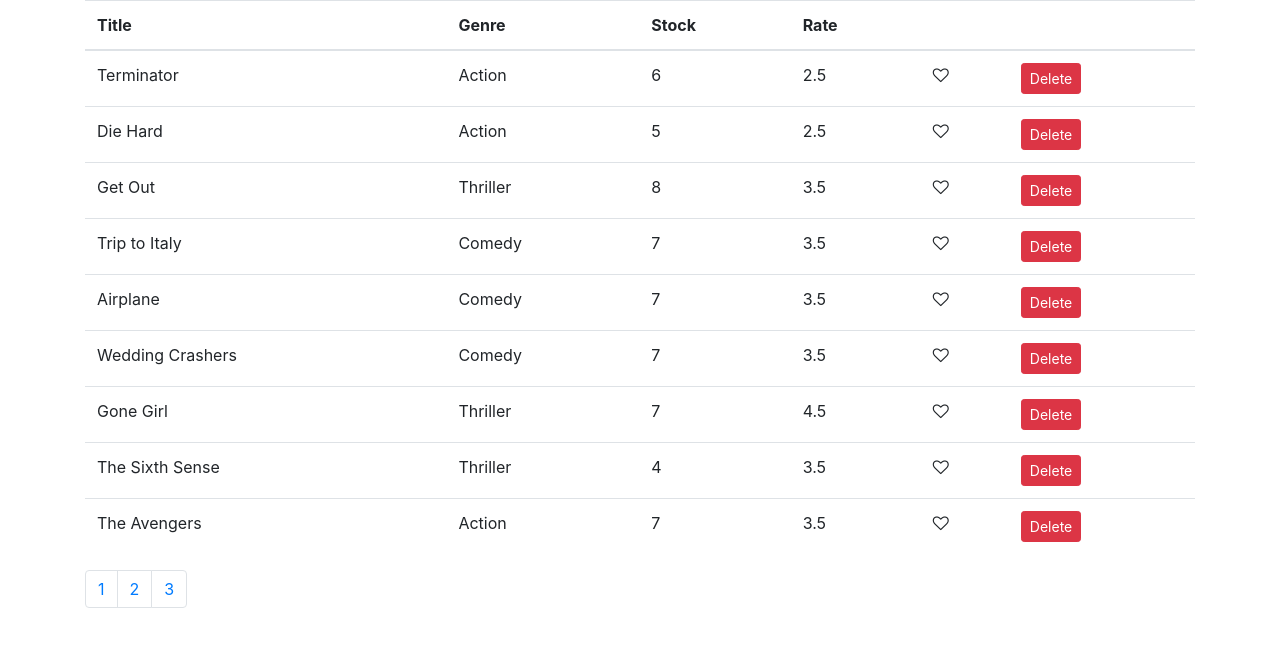
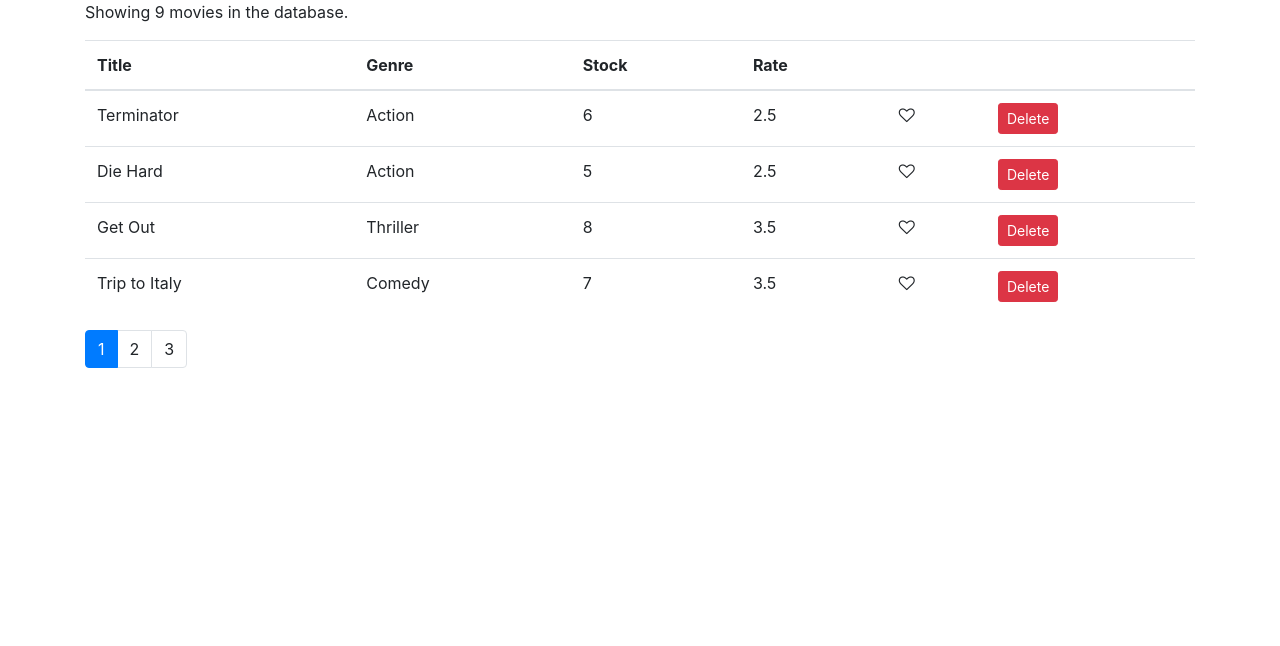
Before and after one commit to rvd2pwipwip/vidly, a React (Create React App) app: page / in a window 1280 px wide. Shown: the top 646 px of the page. Built offline with nearby package versions, Linux system fonts and the light colour scheme.

Commit message:
video6 paginated movies with util paginate(items, pageNumber, pageSize)

```diff
--- a/src/components/Movies.jsx
+++ b/src/components/Movies.jsx
@@ -2,9 +2,10 @@
 import { getMovies } from "../services/fakeMovieService";
 import Like from "./common/Like";
 import Pagination from "./common/Pagination";
+import { paginate } from "../utils/paginate";
 
 class Movies extends Component {
-  state = { movies: getMovies(), pageSize: 4 };
+  state = { movies: getMovies(), pageSize: 4, currentPage: 1 };
 
   handleDelete = movie => {
     const movies = this.state.movies.filter(m => m._id !== movie._id);
@@ -22,12 +23,20 @@
   };
 
   handlePageChange = page => {
-    console.log(page);
+    this.setState({ currentPage: page });
   };
 
   render() {
+    const { length: count } = this.state.movies;
+    const { pageSize, currentPage, movies: allMovies } = this.state;
+
+    if (count === 0) return <p>There are no movies in the database.</p>;
+
+    const movies = paginate(allMovies, currentPage, pageSize);
+
     return (
       <>
+        <p>Showing {count} movies in the database.</p>
         <table className="table">
           <thead>
             <tr>
@@ -40,7 +49,7 @@
             </tr>
           </thead>
           <tbody>
-            {this.state.movies.map(m => (
+            {movies.map(m => (
               <tr key={m._id}>
                 <td>{m.title}</td>
                 <td>{m.genre.name}</td>
@@ -67,8 +76,9 @@
           </tbody>
         </table>
         <Pagination
-          itemsCount={this.state.movies.length}
-          pageSize={this.state.pageSize}
+          itemsCount={count}
+          pageSize={pageSize}
+          currentPage={currentPage}
           handlePageChange={this.handlePageChange}
         />
       </>
--- a/src/components/common/Pagination.jsx
+++ b/src/components/common/Pagination.jsx
@@ -3,7 +3,7 @@
 
 const Pagination = props => {
   // [1, 2, 3].map(p => <li>)
-  const { itemsCount, pageSize } = props;
+  const { itemsCount, pageSize, handlePageChange, currentPage } = props;
   const pagesCount = Math.ceil(itemsCount / pageSize);
   if (pagesCount === 1) return null;
   const pages = _.range(1, pagesCount + 1);
@@ -13,8 +13,11 @@
     <nav aria-label="Page navigation example">
       <ul className="pagination">
         {pages.map(p => (
-          <li key={p} className="page-item">
-            <a className="page-link" href="#">
+          <li
+            key={p}
+            className={currentPage === p ? "page-item active" : "page-item"}
+          >
+            <a className="page-link" onClick={() => handlePageChange(p)}>
               {p}
             </a>
           </li>
--- /dev/null
+++ b/src/utils/paginate.js
@@ -0,0 +1,9 @@
+import _ from "lodash";
+
+export function paginate(items, pageNumber, pageSize) {
+  const startIndex = (pageNumber - 1) * pageSize;
+  return _(items)
+    .slice(startIndex)
+    .take(pageSize)
+    .value();
+}
```
Also changed, not shown: 1 other file (tests, documents, lock files or other folders).
